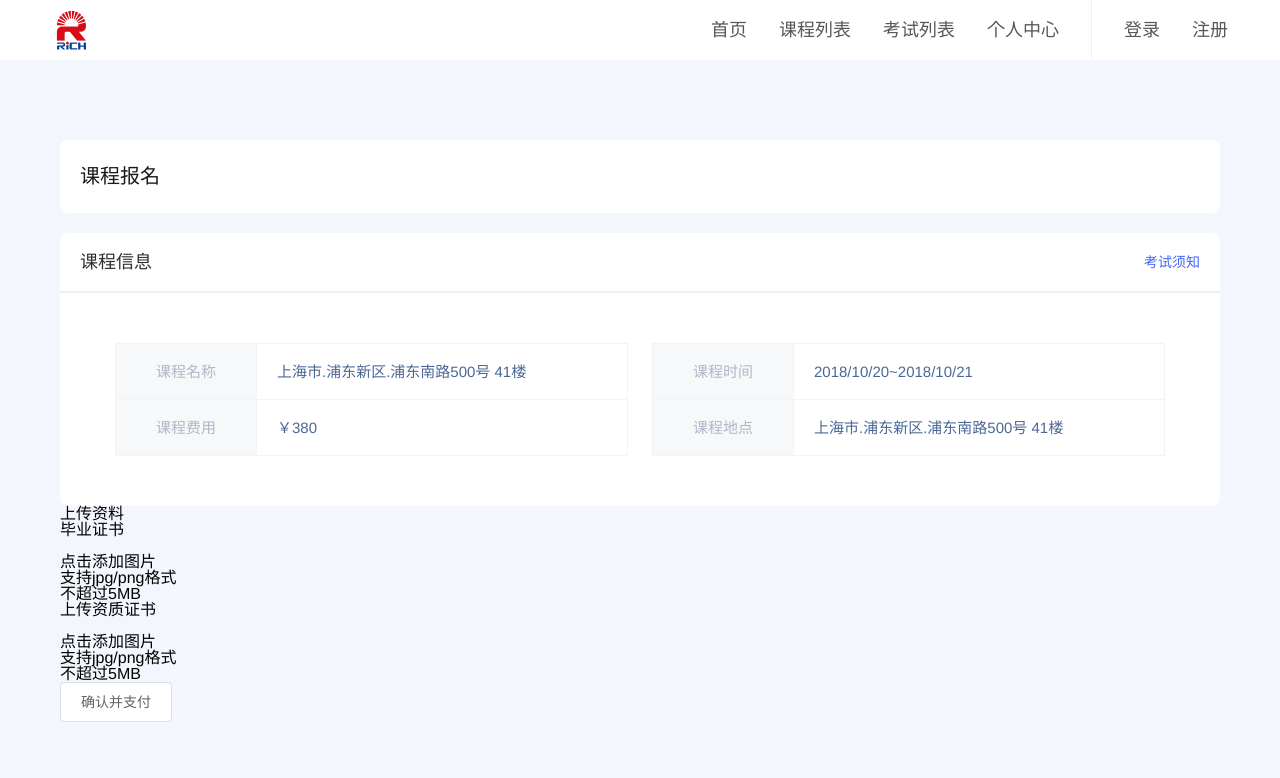
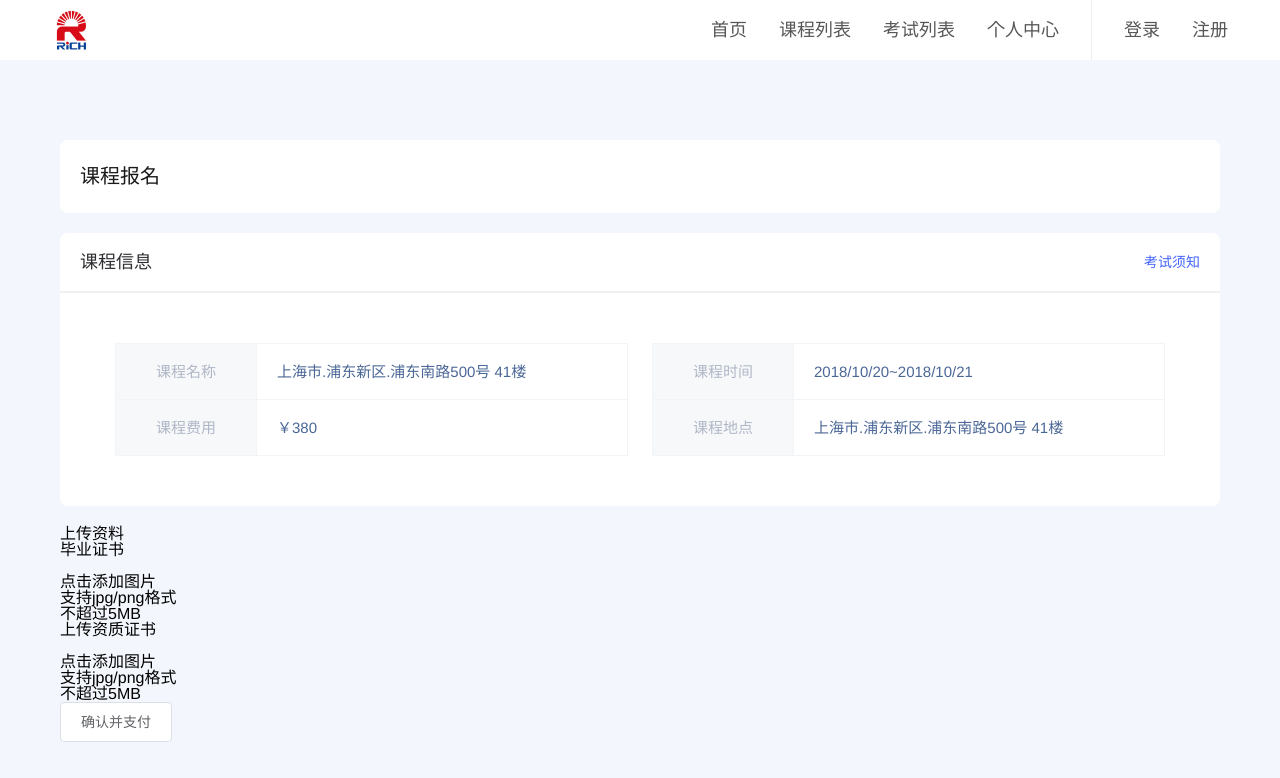
Before and after one commit to d-ouyang/web-pipeline, a Vue app: page /#/signup/1 in a window 1280 px wide. Shown: the top 778 px of the page. Built offline with nearby package versions, Linux system fonts and the light colour scheme; the HTML template or start-up script is replaced by a standard one.

Commit message:
Signup.vue

```diff
--- a/src/views/Signup.vue
+++ b/src/views/Signup.vue
@@ -103,6 +103,7 @@ export default {
       width 100%
       background-color $color-normal
       border-radius(8px)
+      margin-bottom 20px
       .info-header
         display flex
         flex-direction row
```
